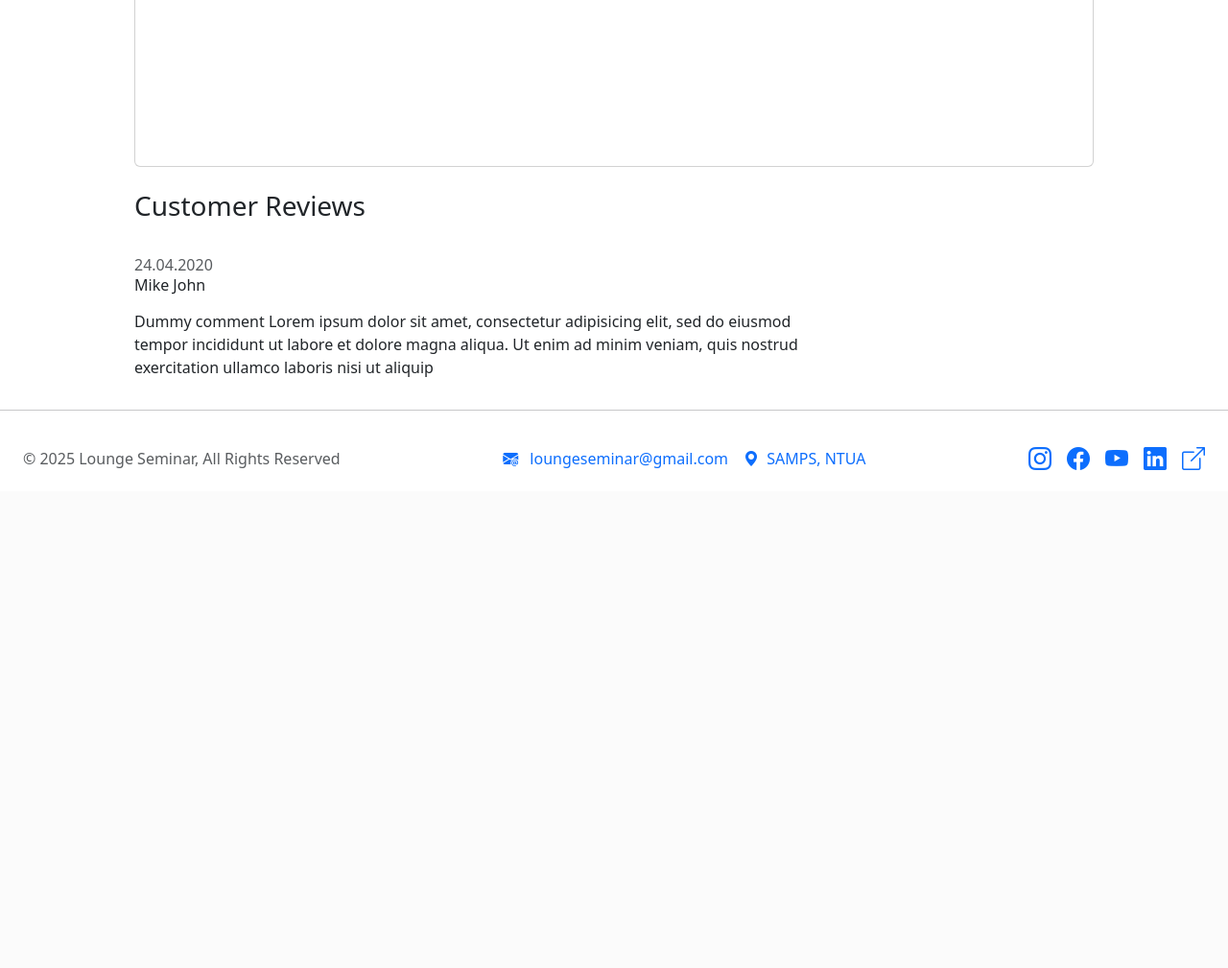
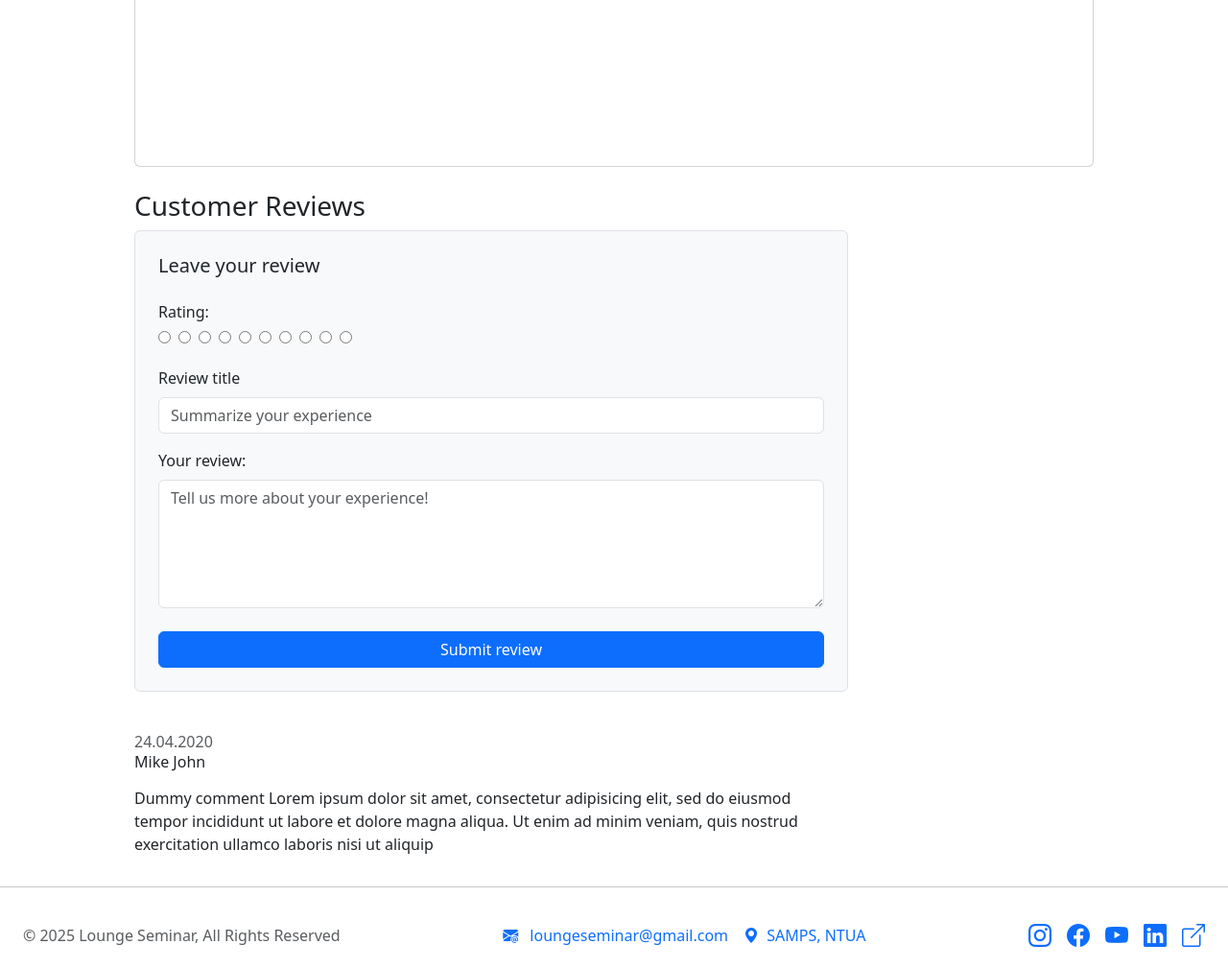
Before and after one commit to chrstnpet/django-eshop, a Django app: a page that uses lsshop/products/templates/products/product_detail.html in a window 1280 px wide. Shown: the part 754-1763 px from the top of the page at 96% size. Before the commit the page ends 1244 px from the top, so only its background shows below. Run offline with Django 5.2, Linux system fonts and the light colour scheme; data comes from the database, SQL or seed files in the repository; some libraries are stand-ins or nearby versions.

Commit message:
Started preparing rating system

```diff
--- a/lsshop/products/models.py
+++ b/lsshop/products/models.py
@@ -78,3 +78,17 @@ class ProductSizeVariant(models.Model):
 
     class Meta:
         unique_together = ('color_variant', 'size')
+
+class ReviewRating(models.Model):
+    product = models.ForeignKey(Product, on_delete=models.CASCADE)
+    user = models.ForeignKey('auth.User', on_delete=models.CASCADE)
+    subject = models.CharField(max_length=100, blank=True)
+    review = models.TextField(max_length=500, blank=True)
+    rating = models.FloatField()
+    ip = models.CharField(max_length=20, blank=True)
+    status = models.BooleanField(default=True)
+    created_at = models.DateTimeField(auto_now_add=True)
+    updated_at = models.DateTimeField(auto_now=True)
+
+    def __str__(self):
+        return self.subject
--- a/lsshop/products/templates/products/product_detail.html
+++ b/lsshop/products/templates/products/product_detail.html
@@ -93,7 +93,42 @@
                 <div class="section-heading">
                     <h3>Customer Reviews </h3>
                 </div>
-                <article class="box mb-3">
+                <form action="" method="POST" class="p-4 border rounded bg-light">
+                    {% csrf_token %}
+                    <h5 class="mb-4">Leave your review</h5>
+                    <div class="mb-4">
+                        <label class="form-label d-block">Rating:</label>
+                        <div id="rate" class="d-flex gap-1">
+                            <input type="radio" name="rating" id="rating10" value="5" required><label for="rating10"></label>
+                            <input type="radio" name="rating" id="rating9" value="4.5" required><label for="rating9" class="half"></label>
+                            <input type="radio" name="rating" id="rating8" value="4" required><label for="rating8"></label>
+                            <input type="radio" name="rating" id="rating7" value="3.5" required><label for="rating7" class="half"></label>
+                            <input type="radio" name="rating" id="rating6" value="3" required><label for="rating6"></label>
+                            <input type="radio" name="rating" id="rating5" value="2.5" required><label for="rating5" class="half"></label>
+                            <input type="radio" name="rating" id="rating4" value="2" required><label for="rating4"></label>
+                            <input type="radio" name="rating" id="rating3" value="1.5" required><label for="rating3" class="half"></label>
+                            <input type="radio" name="rating" id="rating2" value="1" required><label for="rating2"></label>
+                            <input type="radio" name="rating" id="rating1" value="0.5" required><label for="rating1" class="half"></label>
+                        </div>
+                    </div>
+
+                    <div class="mb-3">
+                        <label for="subject" class="form-label">Review title</label>
+                        <input type="text" class="form-control" name="subject" id="subject" placeholder="Summarize your experience">
+                    </div>
+
+                    <div class="mb-4">
+                        <label for="review" class="form-label">Your review:</label>
+                        <textarea name="review" id="review" rows="5" class="form-control" placeholder="Tell us more about your experience!"></textarea>
+                    </div>
+
+                    <div class="d-grid">
+                        <button type="submit" class="btn btn-block btn-primary">Submit review</button>
+                    </div>
+                </form>
+
+
+                <article class="box my-3">
                     <div class="icontext w-100">
                         <img src="{{ single_product.front_image }}" class="img-xs icon rounded-circle">
                         <div class="text">
--- a/lsshop/static/css/styles.css
+++ b/lsshop/static/css/styles.css
@@ -228,6 +228,10 @@ header {
     }
 }
 
+#rate {
+    display: none;
+}
+
 /*------------ Footer -------------*/
 .footer-contents {
     flex-shrink: 0;
```
Also changed, not shown: lsshop/products/admin.py (+3 -4 lines), lsshop/products/forms.py (added, +7 -0 lines).
